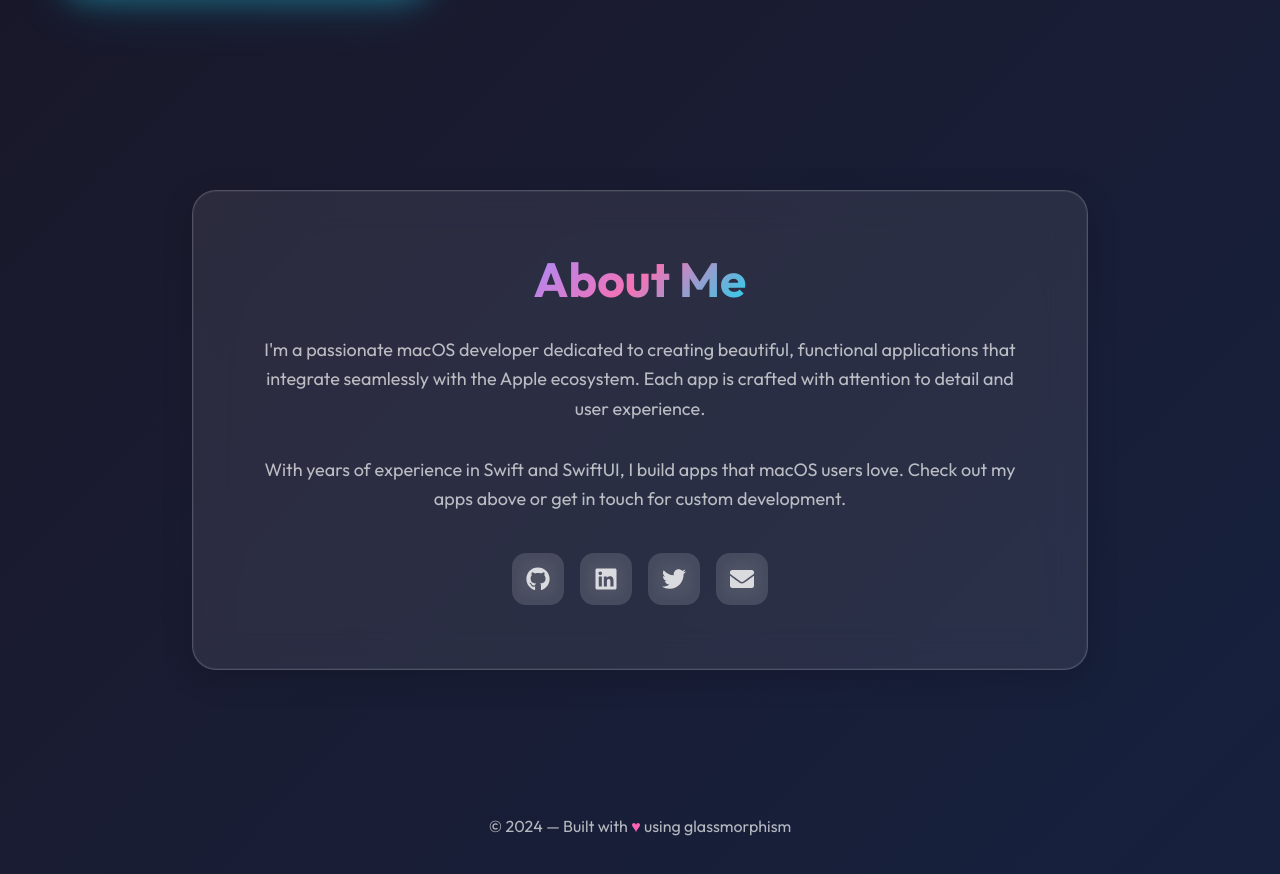
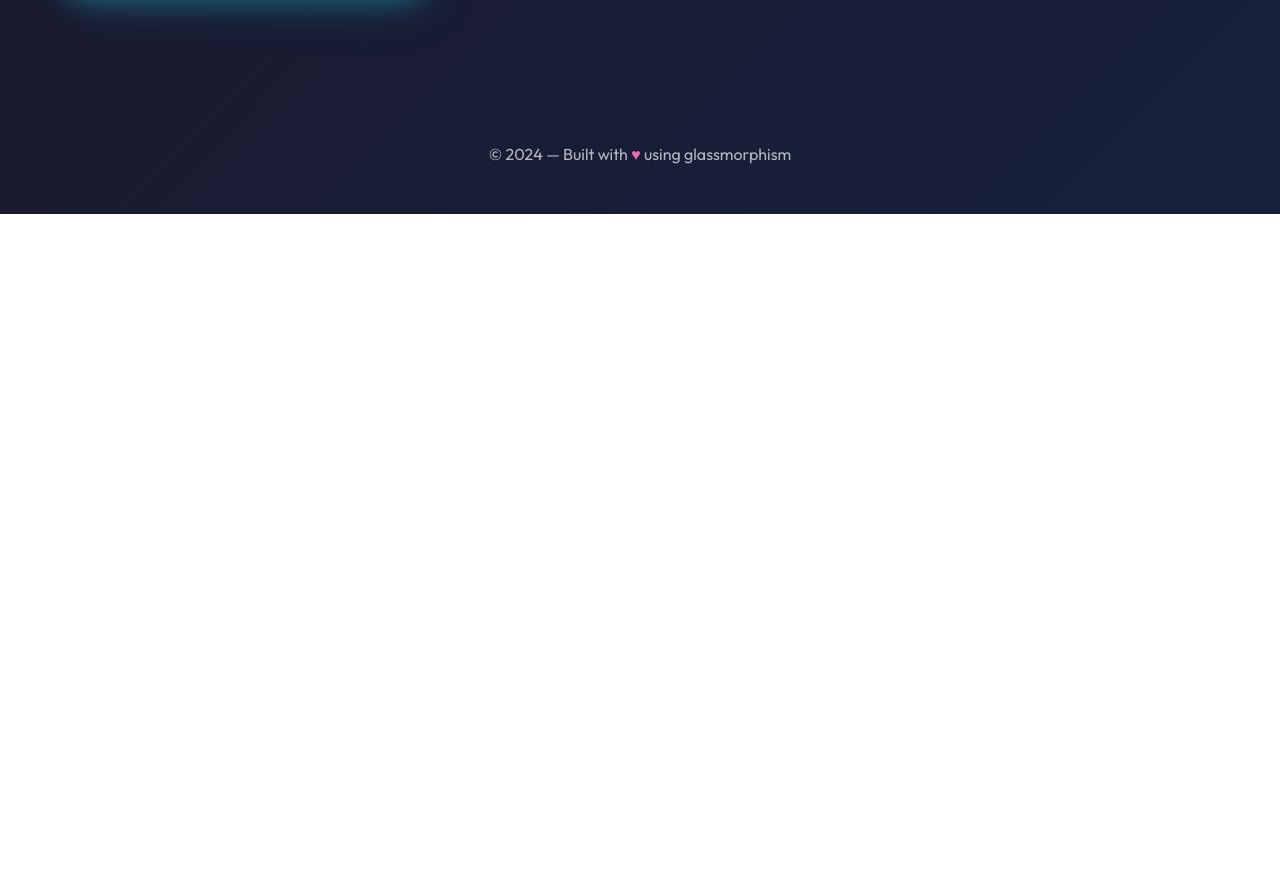
Before and after one commit to x1claw/folio, a Next.js app: page /folio/ in a window 1280 px wide. Shown: the part 1352-2226 px from the top of the page. After the commit the page ends 1566 px from the top, so only its background shows below. Built offline with nearby package versions, Linux system fonts and the light colour scheme.

Commit message:
Remove About section

```diff
--- a/src/app/page.tsx
+++ b/src/app/page.tsx
@@ -154,38 +154,6 @@ export default function Home() {
         </div>
       </section>
 
-      {/* About Section */}
-      <section className="relative z-10 py-24 px-6">
-        <div className="max-w-4xl mx-auto">
-          <div className="glass-card p-12 md:p-16 text-center">
-            <h2 className="text-4xl md:text-5xl font-bold mb-8">
-              <span className="gradient-text">About Me</span>
-            </h2>
-            <p className="text-lg text-[var(--foreground-muted)] leading-relaxed mb-8">
-              I'm a passionate macOS developer dedicated to creating beautiful, functional applications
-              that integrate seamlessly with the Apple ecosystem. Each app is crafted with attention to
-              detail and user experience.
-            </p>
-            <p className="text-lg text-[var(--foreground-muted)] leading-relaxed mb-10">
-              With years of experience in Swift and SwiftUI, I build apps that macOS users love.
-              Check out my apps above or get in touch for custom development.
-            </p>
-            <div className="flex justify-center gap-4">
-              {socials.map((social) => (
-                <a
-                  key={social.label}
-                  href={social.href}
-                  className="icon-glass group"
-                  aria-label={social.label}
-                >
-                  <social.icon className="w-6 h-6 text-white/80 group-hover:text-white transition-colors" />
-                </a>
-              ))}
-            </div>
-          </div>
-        </div>
-      </section>
-
       {/* Footer */}
       <footer className="relative z-10 py-12 px-6">
         <div className="max-w-6xl mx-auto text-center">
```
